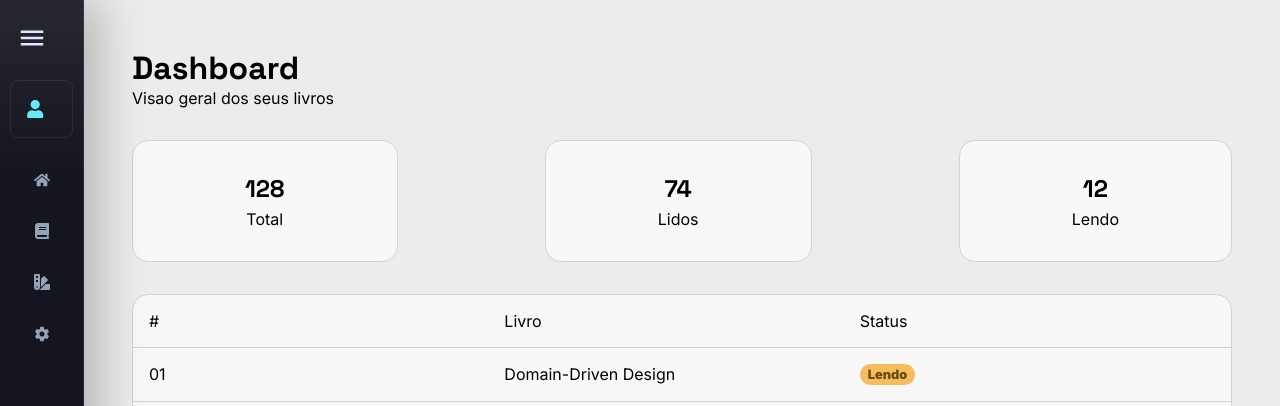
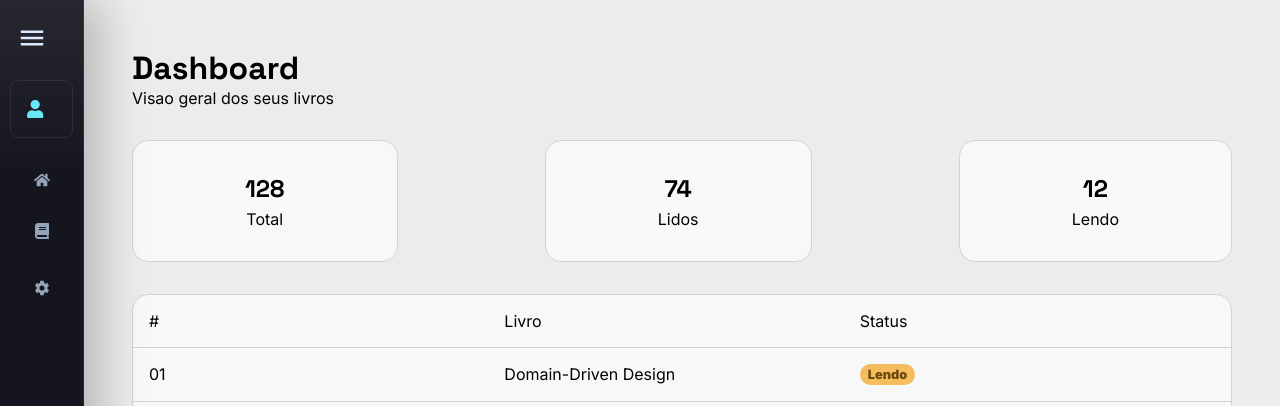
Before and after one commit to cauealb/biblioteca-front-simple, a React (Vite) app: page /dashboard in a window 1280 px wide. Shown: the top 406 px of the page. Built offline with nearby package versions, Linux system fonts and the light colour scheme.

Commit message:
feat: Melhorando ainda mais a sidebar

```diff
--- a/src/pages/Navbar/Navbar.tsx
+++ b/src/pages/Navbar/Navbar.tsx
@@ -1,40 +1,53 @@
 import { Link } from "react-router-dom";
-import styles from './style.module.css'
-import { FaBook, FaHome, FaSwatchbook } from "react-icons/fa";
-import { IoSettingsSharp } from "react-icons/io5";
+import { FaBook, FaHome } from "react-icons/fa";
+import { IoChevronDown, IoSettingsSharp } from "react-icons/io5";
+import styles from "./style.module.css";
 
 interface NavbarProps {
-    expandMenu: boolean
+    expandMenu: boolean;
 }
 
 export default function Navbar({ expandMenu }: NavbarProps) {
     return (
         <>
             <nav className={`${styles.options} ${expandMenu ? styles.navbarCollapsed : ''}`}>
-                <Link to="/dashboard">
+                <Link to="/dashboard" className={styles.navItem}>
                     <div>
                         <FaHome />
                         <p>Home</p>
                     </div>
                 </Link>
-                <Link to="/dashboard/best-books">
-                    <div>
-                        <FaBook  />
-                        <p>Book</p>
+
+                <details className={styles.navGroup}>
+                    <summary className={styles.navSummary}>
+                        <div>
+                            <FaBook />
+                            <p>Book</p>
+                        </div>
+                        <IoChevronDown className={styles.chevron} />
+                    </summary>
+
+                    <div className={styles.subMenu}>
+                        <Link to="/dashboard/my-bookcase">Meus livros</Link>
+                        <Link to="/dashboard/register-book">Cadastrar livros</Link>
+                        <Link to="/dashboard/best-books">Ranking da semana</Link>
                     </div>
-                </Link>
-                <Link to="/dashboard/my-bookcase">
-                    <div>
-                        <FaSwatchbook  />
-                        <p>My Books</p>
+                </details>
+
+                <details className={styles.navGroup}>
+                    <summary className={styles.navSummary}>
+                        <div>
+                            <IoSettingsSharp />
+                            <p>Settings</p>
+                        </div>
+                        <IoChevronDown className={styles.chevron} />
+                    </summary>
+
+                    <div className={styles.subMenu}>
+                        <Link to="/dashboard/config/my-settings">Minhas configuracoes</Link>
+                        <Link to="/dashboard/config/system">Configuracoes do sistema</Link>
                     </div>
-                </Link>
-                <Link to="/dashboard/config">
-                    <div>
-                        <IoSettingsSharp  />
-                        <p>Settings</p>
-                    </div>
-                </Link>
+                </details>
             </nav>
         </>
     )
--- a/src/pages/Navbar/style.module.css
+++ b/src/pages/Navbar/style.module.css
@@ -1,41 +1,147 @@
-
 .options {
   display: flex;
   flex-direction: column;
-
-    gap: 0.3rem;
+  gap: 0.45rem;
   margin-top: 1.5rem;
 }
 
-.options  a {
-    padding: 0.5rem;
-    transition: all 0.2s;
+.navItem,
+.navSummary {
+  color: inherit;
   text-decoration: none;
 }
 
-.options div {
+.navItem {
+  display: block;
+}
+
+.navItem div,
+.navSummary {
   display: flex;
   align-items: center;
-    gap: 0.5rem;
+  min-height: 44px;
+  border-radius: 8px;
+  transition:
+    background 0.2s ease,
+    color 0.2s ease,
+    transform 0.2s ease;
 }
 
-.options > a:hover {
-    padding-left: 1rem;
-    background-color: rgba(255, 255, 255, 0.329);
+.navItem div {
+  gap: 0.6rem;
+  padding: 0 0.85rem;
 }
 
-.navbarCollapsed {
-
-    div {
-        justify-content: center;
-        align-items: center;
+.navSummary {
+  justify-content: space-between;
+  gap: 0.75rem;
+  padding: 0 0.7rem 0 0.85rem;
+  cursor: pointer;
+  list-style: none;
 }
 
-    p {
+.navSummary::-webkit-details-marker {
   display: none;
 }
 
-    a:hover {
-        padding-right: 1rem;
+.navSummary div {
+  display: flex;
+  align-items: center;
+  gap: 0.6rem;
+  min-width: 0;
 }
+
+.navItem p,
+.navSummary p {
+  color: inherit;
+  font-size: 0.95rem;
+  font-weight: 600;
+  white-space: nowrap;
 }
+
+.navItem svg,
+.navSummary svg {
+  flex-shrink: 0;
+  color: #94a3b8;
+  font-size: 1rem;
+  transition: color 0.2s ease;
+}
+
+.navItem:hover div,
+.navSummary:hover {
+  color: #ffffff;
+  background: rgba(103, 232, 249, 0.12);
+  transform: translateX(3px);
+}
+
+.navItem:hover svg,
+.navSummary:hover svg {
+  color: #67e8f9;
+}
+
+.navGroup {
+  display: grid;
+  gap: 0.35rem;
+}
+
+.chevron {
+  font-size: 0.95rem;
+  transition:
+    color 0.2s ease,
+    transform 0.2s ease;
+}
+
+.navGroup[open] .chevron {
+  transform: rotate(180deg);
+}
+
+.subMenu {
+  display: grid;
+  gap: 0.25rem;
+  margin-left: 1.15rem;
+  padding-left: 1rem;
+  border-left: 1px solid rgba(255, 255, 255, 0.12);
+}
+
+.subMenu a {
+  display: flex;
+  align-items: center;
+  min-height: 34px;
+  padding: 0 0.75rem;
+  border-radius: 8px;
+  color: #cbd5e1;
+  font-size: 0.85rem;
+  font-weight: 600;
+  text-decoration: none;
+  transition:
+    background 0.2s ease,
+    color 0.2s ease,
+    transform 0.2s ease;
+}
+
+.subMenu a:hover {
+  color: #ffffff;
+  background: rgba(255, 255, 255, 0.08);
+  transform: translateX(2px);
+}
+
+.navbarCollapsed .navItem div,
+.navbarCollapsed .navSummary {
+  justify-content: center;
+  padding-inline: 0;
+}
+
+.navbarCollapsed .navSummary div {
+  justify-content: center;
+}
+
+.navbarCollapsed p,
+.navbarCollapsed .chevron,
+.navbarCollapsed .subMenu {
+  display: none;
+}
+
+.navbarCollapsed .navItem:hover div,
+.navbarCollapsed .navSummary:hover {
+  transform: translateY(-1px);
+}
```
Lines whose indentation alone changed are shown as unchanged.
